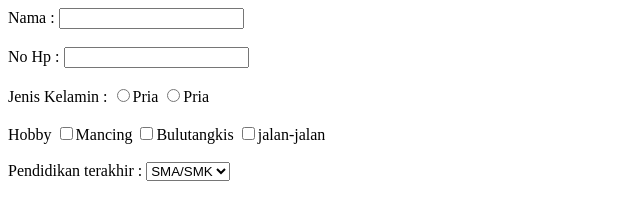
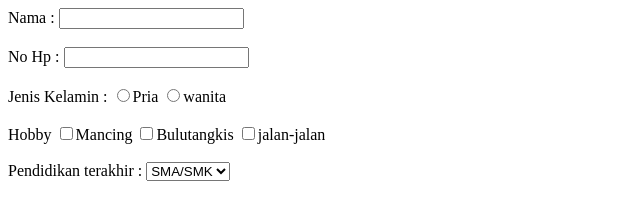
Before and after one commit to ismiagesta321-dotcom/latihan-git-5, a plain HTML site: page Form.html in a window 1280 px wide. Shown: the top 214 px of the page, 0-640 px from the left. Drawn offline with Linux system fonts and the light colour scheme.

Commit message:
Edit Kode

```diff
--- a/Form.html
+++ b/Form.html
@@ -16,7 +16,7 @@
         <br><br>
         <label>Jenis Kelamin :</label>
         <input type="radio" name="jeniskelamin" id="pria"><label for="pria">Pria</label>
-        <input type="radio" name="jeniskelamin" id="wanita"><label for="pria">Pria</label>
+        <input type="radio" name="jeniskelamin" id="wanita"><label for="wanita">wanita</label>
         <br><br>
         <label> Hobby</label>
         <input type="checkbox" name="mancing" id="mancing"><label for="mancing">Mancing</label>
```
